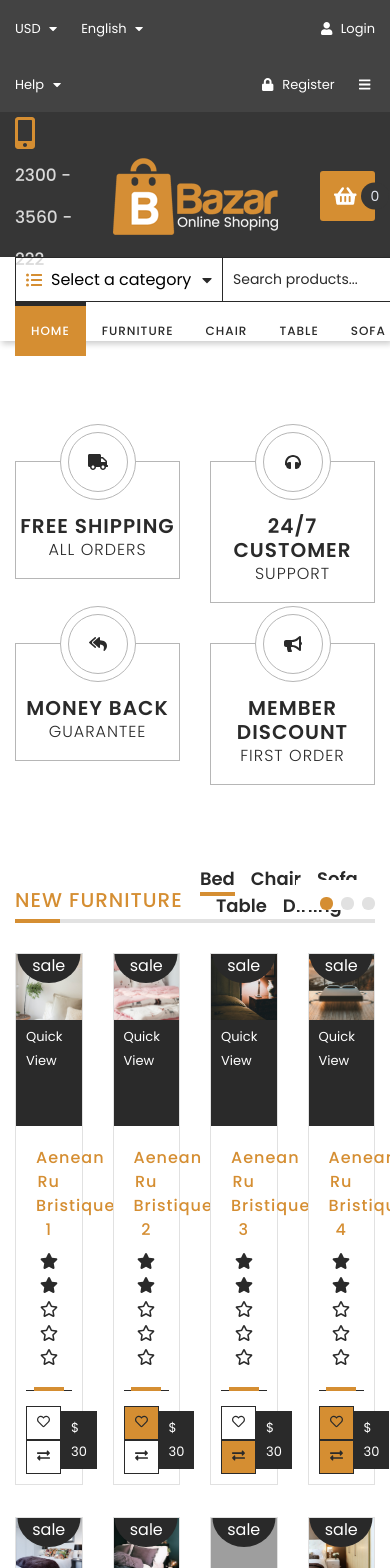
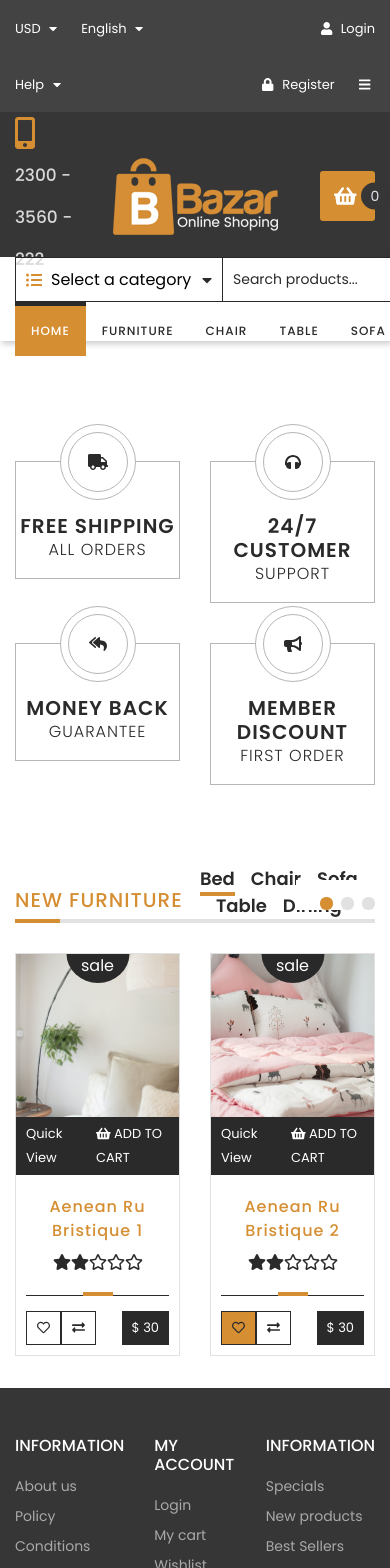
Before and after one commit to matwjablonski/wdp-2403-01, a React (Create React App) app: page / in a window 390 px wide. Shown: the top 1568 px of the page. Built offline with nearby package versions, Linux system fonts and the light colour scheme; grey boxes are pictures that could not be loaded.

Commit message:
Modify the component to meet clients RWD display expectations.

```diff
--- a/src/components/features/NewFurniture/NewFurniture.js
+++ b/src/components/features/NewFurniture/NewFurniture.js
@@ -12,9 +12,16 @@ class NewFurniture extends React.Component {
     this.state = {
       activePage: 0,
       activeCategory: 'bed',
+      showAllProducts: false, // New state to control if all products should be displayed
+      isMobile: window.innerWidth <= 768, // New state to determine if the device is a mobile phone
+      isTablet: window.innerWidth > 768 && window.innerWidth <= 992, // New state to determine if the device is a tablet
     };
 
     this.handlePageSwipe = this.handlePageSwipe.bind(this);
+    this.handlePageChange = this.handlePageChange.bind(this);
+    this.handleCategoryChange = this.handleCategoryChange.bind(this);
+    this.toggleShowAllProducts = this.toggleShowAllProducts.bind(this);
+    this.handleResize = this.handleResize.bind(this);
   }
 
   handlePageSwipe(pageChange) {
@@ -44,9 +51,30 @@ class NewFurniture extends React.Component {
     this.setState({ activeCategory: newCategory });
   }
 
+  // New function used to toggle all products
+  toggleShowAllProducts() {
+    this.setState(prevState => ({ showAllProducts: !prevState.showAllProducts }));
+  }
+
+  componentDidMount() {
+    window.addEventListener('resize', this.handleResize);
+  }
+
+  componentWillUnmount() {
+    window.removeEventListener('resize', this.handleResize);
+  }
+
+  // Function to handle window resizing
+  handleResize() {
+    this.setState({
+      isMobile: window.innerWidth <= 768,
+      isTablet: window.innerWidth > 768 && window.innerWidth <= 992,
+    });
+  }
+
   render() {
     const { categories, products } = this.props;
-    const { activeCategory, activePage } = this.state;
+    const { activeCategory, activePage, showAllProducts } = this.state;
 
     const categoryProducts = products.filter(item => item.category === activeCategory);
     const pagesCount = Math.ceil(categoryProducts.length / 8);
@@ -54,7 +82,7 @@ class NewFurniture extends React.Component {
     const dots = [];
     for (let i = 0; i < pagesCount; i++) {
       dots.push(
-        <li>
+        <li key={i}>
           <a
             onClick={() => this.handlePageChange(i)}
             className={i === activePage && styles.active}
@@ -63,6 +91,16 @@ class NewFurniture extends React.Component {
           </a>
         </li>
       );
+    }
+
+    let displayedProducts = categoryProducts;
+
+    if (!showAllProducts && this.state.isMobile) {
+      displayedProducts = categoryProducts.slice(activePage * 8, (activePage + 1) * 2);
+    } else if (!showAllProducts && this.state.isTablet) {
+      displayedProducts = categoryProducts.slice(activePage * 8, (activePage + 1) * 3);
+    } else if (!showAllProducts) {
+      displayedProducts = categoryProducts.slice(activePage * 8, (activePage + 1) * 8);
     }
 
     return (
@@ -88,19 +126,21 @@ class NewFurniture extends React.Component {
                     ))}
                   </ul>
                 </div>
-                <div className={'col-auto ' + styles.dots}>
-                  <ul>{dots}</ul>
+                <div
+                  className={'col-auto ' + styles.dots}
+                  onDoubleClick={this.toggleShowAllProducts}
+                >
+                  {!showAllProducts && <ul>{dots}</ul>}
+                  <ul>{showAllProducts && dots}</ul>
                 </div>
               </div>
             </div>
             <div className='row'>
-              {categoryProducts
-                .slice(activePage * 8, (activePage + 1) * 8)
-                .map(item => (
-                  <div key={item.id} className='col-3'>
-                    <ProductBox {...item} />
-                  </div>
-                ))}
+              {displayedProducts.map(item => (
+                <div key={item.id} className='col-6 col-md-4 col-sm-6 col-lg-3'>
+                  <ProductBox {...item} />
+                </div>
+              ))}
             </div>
           </div>
         </div>
```
